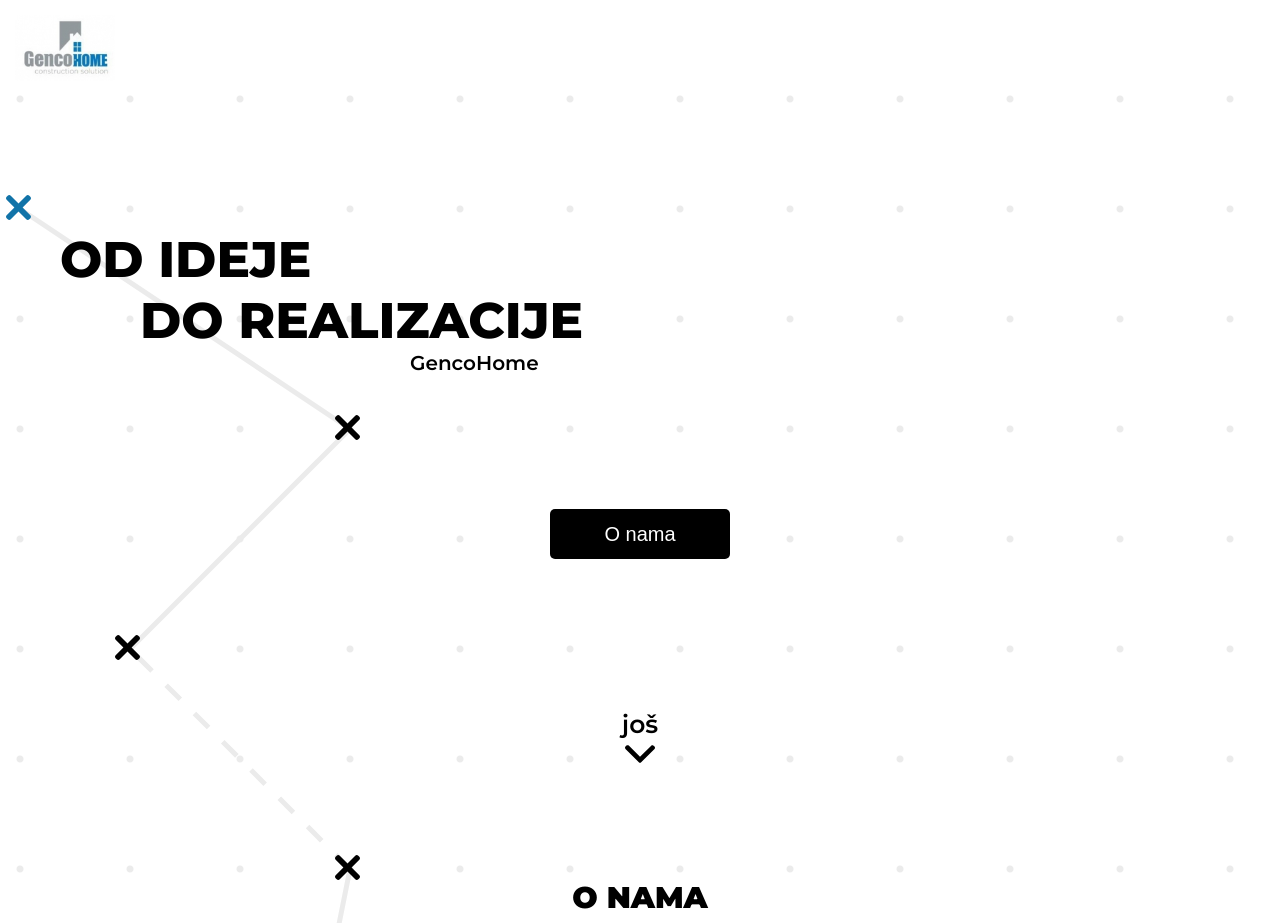
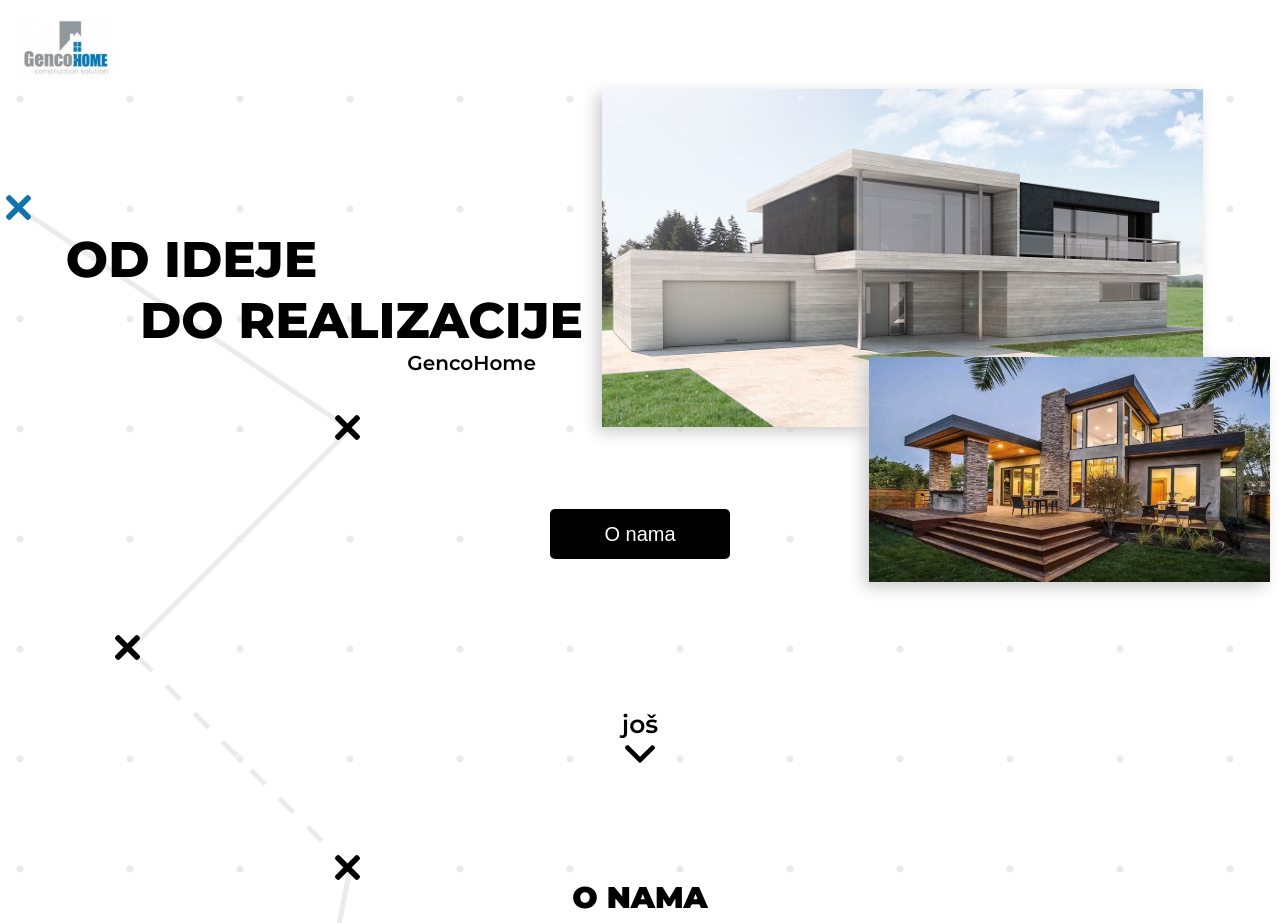
Before and after one commit to Gojde/GencoHome-construction-company, a website built with Parcel: page index.html in a window 1280 px wide. Shown: the top 923 px of the page. Built offline with nearby package versions, Linux system fonts and the light colour scheme.

Commit message:
add photos for desktop

```diff
--- a/index.html
+++ b/index.html
@@ -10,11 +10,11 @@
 </head>
 <body>
     <div class="wrapper">
-        <div class="content">
-            <div class="header">
+        <div class="Onama__content">
+            <div class="Onama__content-header">
                 <img src="./src/img/logo.jpg" alt="GencoHome Logo">
             </div>
-            <div class="mainContent">
+            <div class="Onama__content-mainContent">
                 <div class="dottedBack"></div>
                 <div class="exes">
                     <svg class="ex1" height="365.696pt" viewBox="0 0 365.696 365.696" width="365.696pt" xmlns="http://www.w3.org/2000/svg"><path d="m243.1875 182.859375 113.132812-113.132813c12.5-12.5 12.5-32.765624 0-45.246093l-15.082031-15.082031c-12.503906-12.503907-32.769531-12.503907-45.25 0l-113.128906 113.128906-113.132813-113.152344c-12.5-12.5-32.765624-12.5-45.246093 0l-15.105469 15.082031c-12.5 12.503907-12.5 32.769531 0 45.25l113.152344 113.152344-113.128906 113.128906c-12.503907 12.503907-12.503907 32.769531 0 45.25l15.082031 15.082031c12.5 12.5 32.765625 12.5 45.246093 0l113.132813-113.132812 113.128906 113.132812c12.503907 12.5 32.769531 12.5 45.25 0l15.082031-15.082031c12.5-12.503906 12.5-32.769531 0-45.25zm0 0"/></svg>
@@ -57,6 +57,10 @@
                             </svg>
                         </a>
                     </div>
+                    <div class="images">
+                        <img class="img1" src="./src/img/house1.jpg" alt="">
+                        <img class="img2" src="./src/img/house2.jpg" alt="">
+                    </div>
                 </div>
 
                 <div class="underSection">
@@ -78,7 +82,7 @@
                     </div>
                 </div>
             </div>
-            <div class="footer">
+            <div class="Onama__content-footer">
                 <p>E mail: <br> lazardnikolic@gmail.com</p>
                 <p>Kontakt: <br> 060-35-22-955</p>
                 <p>All right reserved GencoHome <br> Developr by @lazar.dev</p>
--- a/src/style/pocetna/_gridPocetna.scss
+++ b/src/style/pocetna/_gridPocetna.scss
@@ -4,21 +4,21 @@
     grid-template-rows: minmax(10px, 1fr) minmax(min-content, 1410px) minmax(10px, 1fr);
 }
 
-.content{
+.Onama{
+    &__content{
         grid-column: 2 / 3;
         grid-row: 2 / 3;
 
         display: grid;
         grid-template-columns: 1fr;
         grid-template-rows: max-content 1fr max-content;
-}
 
-.header{
+        &-header{
             grid-column: 1;
             grid-row: 1;
         }
 
-.mainContent{
+        &-mainContent{
             grid-column: 1;
             grid-row: 2 / 3;
 
@@ -67,9 +67,15 @@
                 grid-column: 1;
                 grid-row: 1;
             }
+            .images{
+                grid-column: 1;
+                grid-row: 1;
+            }
         }
 
-.footer{
+        &-footer{
             grid-column: 1;
             grid-row: 3 / -1;
         }
+    }
+}
--- a/src/style/pocetna/_pocetna.scss
+++ b/src/style/pocetna/_pocetna.scss
@@ -3,12 +3,13 @@
     height: 100vh;
 }
 
-.content{
+.Onama{
+
+    &__content{
         width: 100%;
         height: max-content;
-}
 
-.header{
+        &-header{
             width: 100%;
             padding: .5rem;
 
@@ -17,7 +18,7 @@
             }
         }
 
-.mainContent{
+        &-mainContent{
             width: 100%;
             height: 100%;
 
@@ -98,6 +99,8 @@
 
             .slug{
                 height: max-content;
+                width: max-content;
+                justify-self: center;
                 text-align: center;
                 margin-top: 14rem;
 
@@ -114,8 +117,8 @@
                     font-weight: 800;
                 }
                 #slugThree{
-            font-size: 2rem;
-            margin-left: 21.5rem;
+                    font-size: 1.5rem;
+                    margin-left: 20rem;
                 }
 
                 @media only screen and (min-width: 750px){
@@ -132,31 +135,14 @@
 
                     #slugThree{
                         font-size: 2rem;
-                margin-left: 30.5rem;
+                        margin-left: 30rem;
                     }
                 }
 
-        @media only screen and (min-width: 1024px){
-            text-align: left;
+                @media only screen and (min-width: 1265px){
+                    justify-self: left;
                     margin-left: 5rem;
-
-            #slugOne{
-                font-size: 5rem;
-                margin-left: 0;
                 }
-
-            #slugTwo{
-                font-size: 5rem;
-                margin-left: 8rem;
-            }
-
-            #slugThree{
-                font-size: 2rem;
-                margin-left: 35rem;
-            }
-        }
-
-
             }
 
             .btnOnama{
@@ -202,6 +188,39 @@
 
                 svg{
                     width: 3rem;
+                }
+            }
+
+            .images{
+                width: 53%;
+                justify-self: right;
+                display: flex;
+                flex-direction: column;
+
+                & *{
+                    box-shadow: -5px 5px 15px #ccc;
+                }
+
+                }
+
+                .img1{
+                    width: 90%;
+                    display: none;
+
+                    @media only screen and (min-width: 1265px){
+                        display: block;
+                    }
+                }
+
+                .img2{
+                    display: none;
+                    width: 60%;
+                    align-self: flex-end;
+                    margin-top: -7rem;
+
+                    @media only screen and (min-width: 1265px){
+                        display: block;
+                    }
                 }
             }
 
@@ -264,9 +283,7 @@
                     }
                 }
             }
-}
-
-.footer{
+            &-footer{
                 width: 100%;
                 text-align: center;
                 color: white;
@@ -282,3 +299,6 @@
                     justify-content: space-around;
                 }
             }
+        }
+
+}
```
Also changed, not shown: dist/main.css, dist/main.js, 1 other file. Lines whose indentation alone changed are shown as unchanged.
